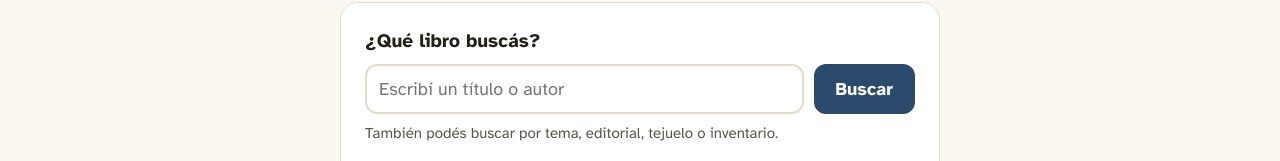
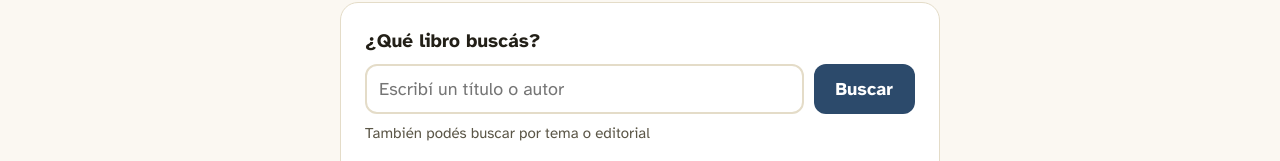
Before and after one commit to Agustin8123/Biblin, a website: page public/index.html in a window 1280 px wide. Both pictures are taken after a click on the button "Solo lector". Shown: the part 258-419 px from the top of the page. Drawn offline with nearby package versions, Linux system fonts and the light colour scheme; no server answers.

Commit message:
modified:   public/index.html

```diff
--- a/public/index.html
+++ b/public/index.html
@@ -257,7 +257,7 @@
           <input type="search" id="campo-busqueda" placeholder="Escribí un título o autor" aria-describedby="ayuda-busqueda" autocomplete="off">
           <button type="submit">Buscar</button>
         </div>
-        <p id="ayuda-busqueda" class="ayuda-busqueda">También podés buscar por tema, editorial, tejuelo o inventario.</p>
+        <p id="ayuda-busqueda" class="ayuda-busqueda">También podés buscar por tema o editorial</p>
       </form>
 
     <div id="filtro-biblioteca-contenedor" class="filtro-biblioteca oculta">
```
